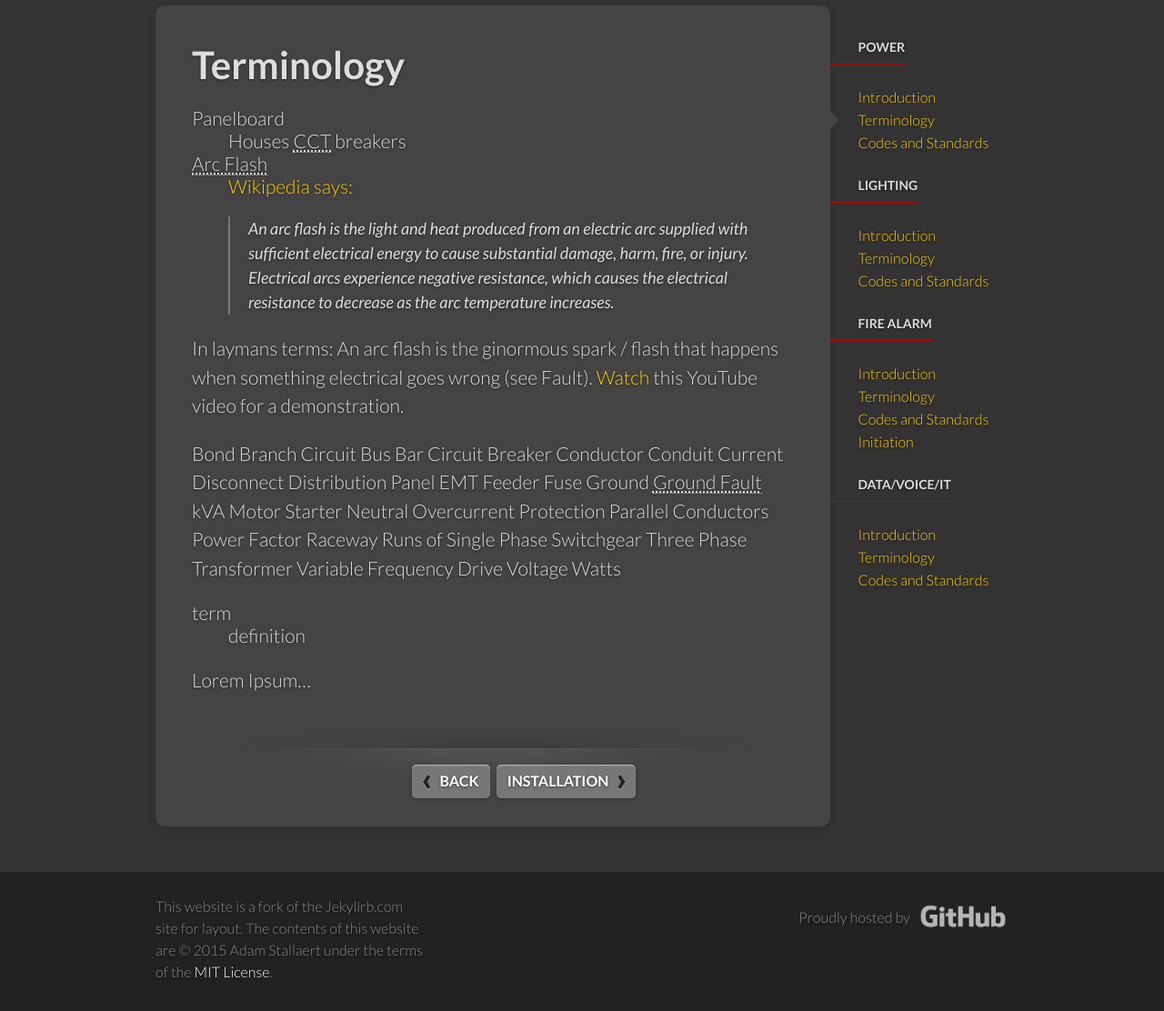
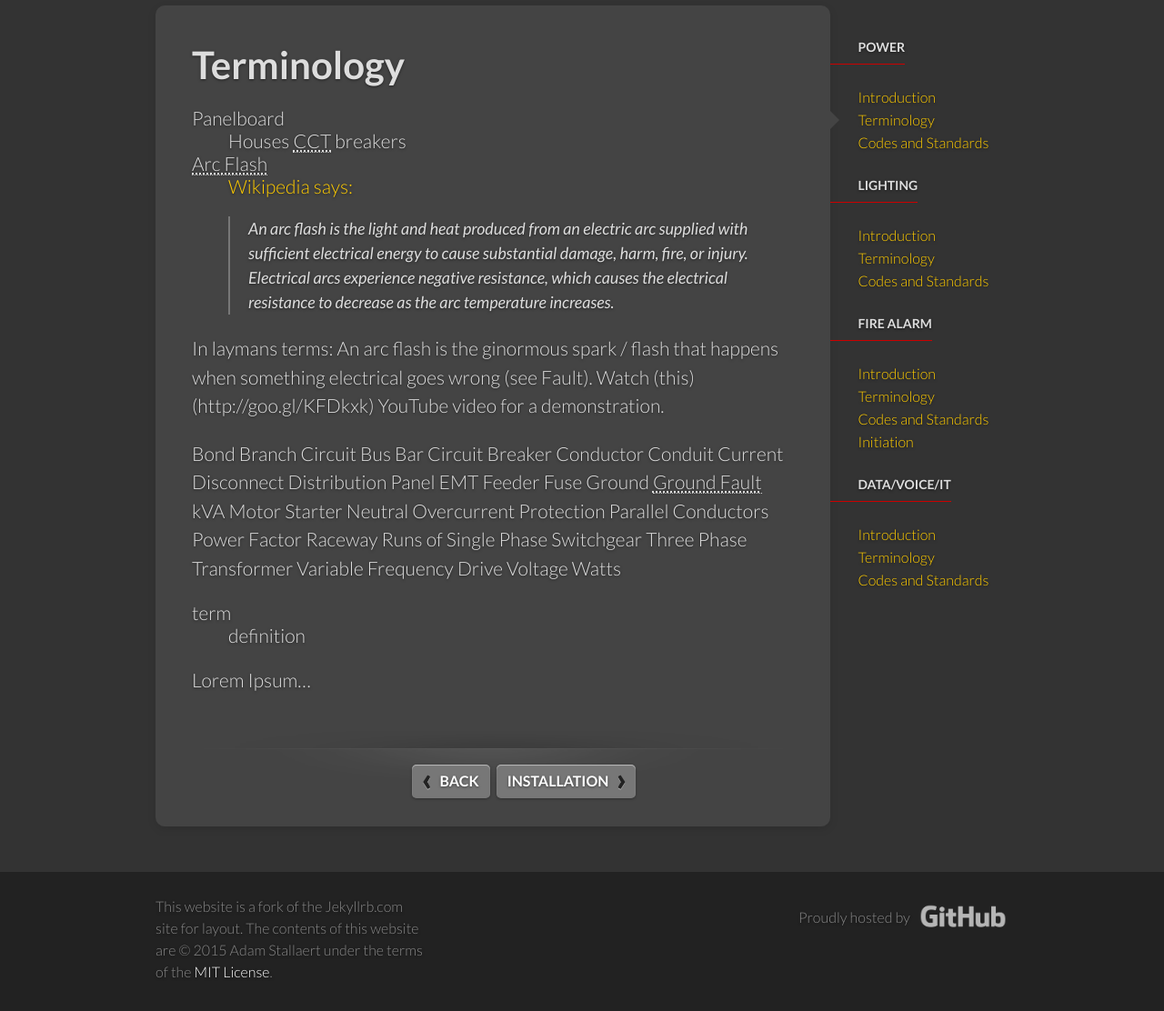
Before and after one commit to astallaert/astallaert.github.io, a Jekyll site: the page built from _ee/power-terminology.md, in a window 1280 px wide, cut to the strip 109-1221 px from the top of the page. Shown: the whole strip at 91% size. Built offline with Jekyll 4.4.1, drawn with Linux system fonts in a browser that asks for light colours.

```diff
--- a/_ee/power-terminology.md
+++ b/_ee/power-terminology.md
@@ -14,7 +14,7 @@ Arc Flash
 
 > An arc flash is the light and heat produced from an electric arc supplied with sufficient electrical energy to cause substantial damage, harm, fire, or injury. Electrical arcs experience negative resistance, which causes the electrical resistance to decrease as the arc temperature increases.
 
-In laymans terms: An arc flash is the ginormous spark / flash that happens when something electrical goes wrong (see Fault). [Watch](http://goo.gl/KFDkxk) this YouTube video for a demonstration.
+In laymans terms: An arc flash is the ginormous spark / flash that happens when something electrical goes wrong (see Fault). Watch (this)(http://goo.gl/KFDkxk) YouTube video for a demonstration.
 
 
 Bond
```
